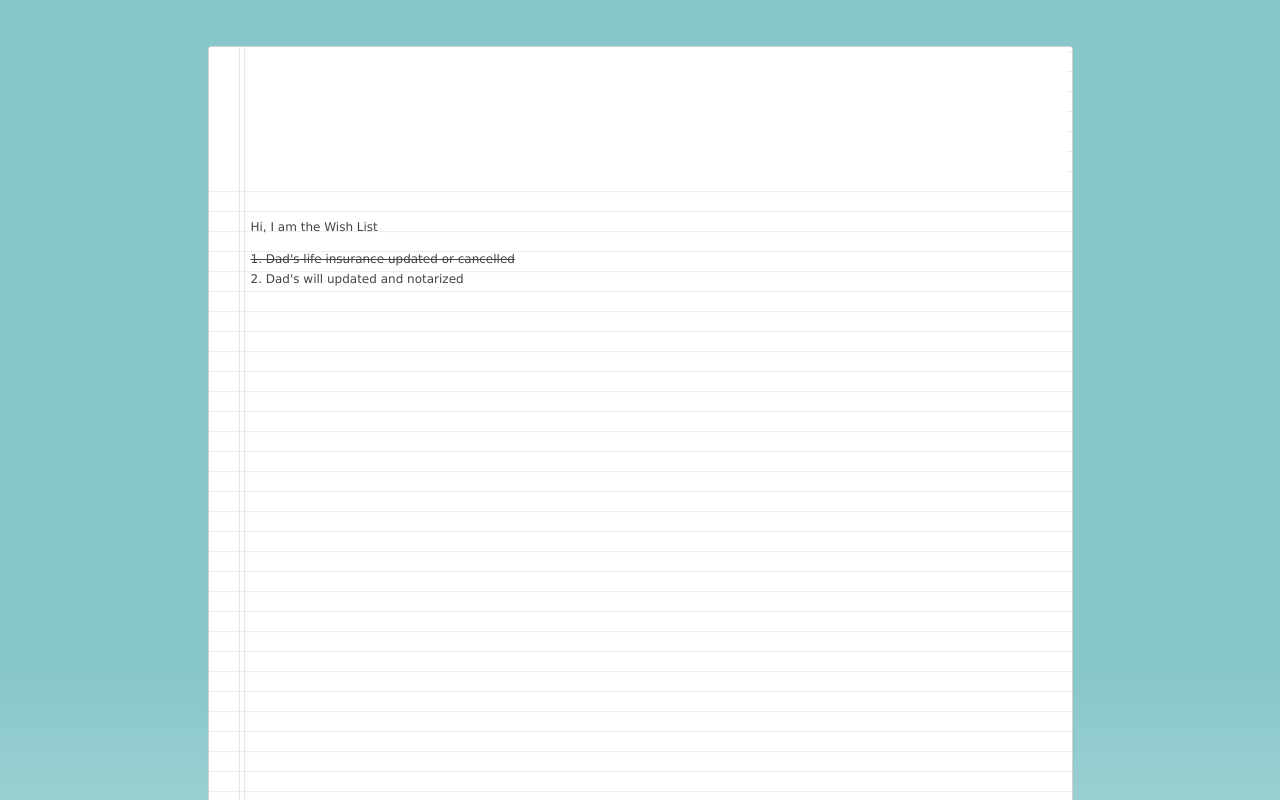
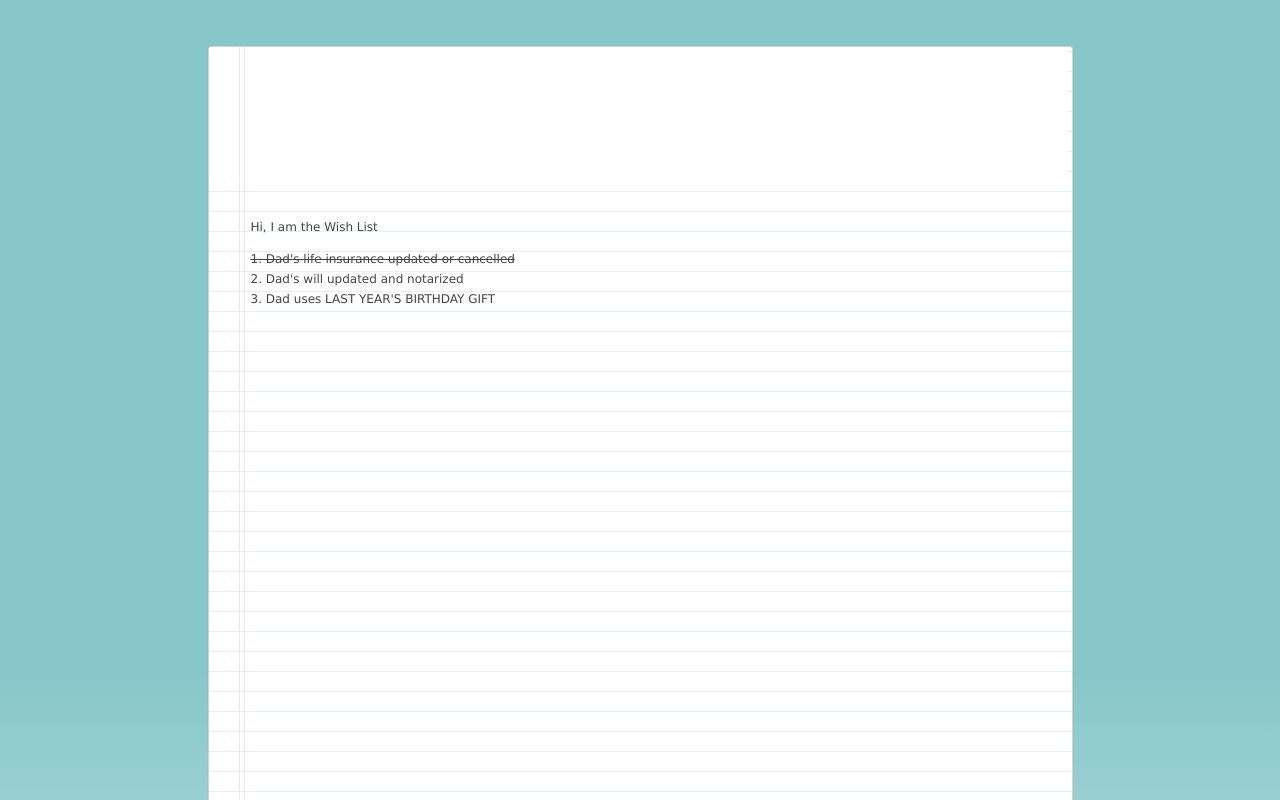
Before and after one commit to madisonsites/madisonsites.github.io, a plain HTML site: page wish.html in a window 1280 px wide. Shown: the top 800 px of the page. Drawn offline with Linux system fonts and the light colour scheme.

Commit message:
Update wish.html

```diff
--- a/wish.html
+++ b/wish.html
@@ -72,6 +72,7 @@
   </p>
 	      <article contenteditable="false"><s>1. Dad's life insurance updated or cancelled</s></article>
 	      <article contenteditable="false">2. Dad's will updated and notarized</article>
+	      <article contenteditable="false">3. Dad uses LAST YEAR'S BIRTHDAY GIFT</article>
       </section>
 
  </body>
```
